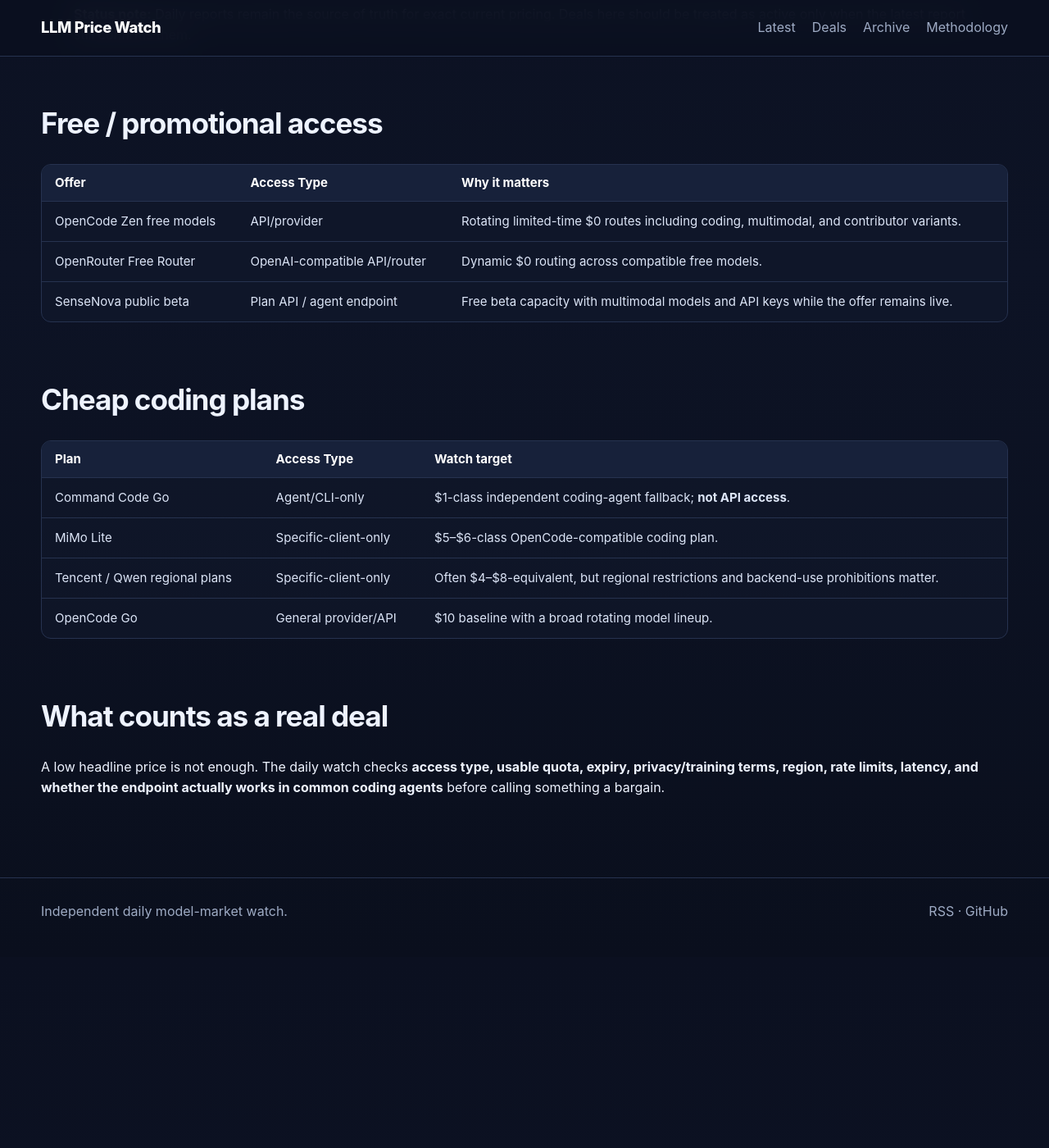
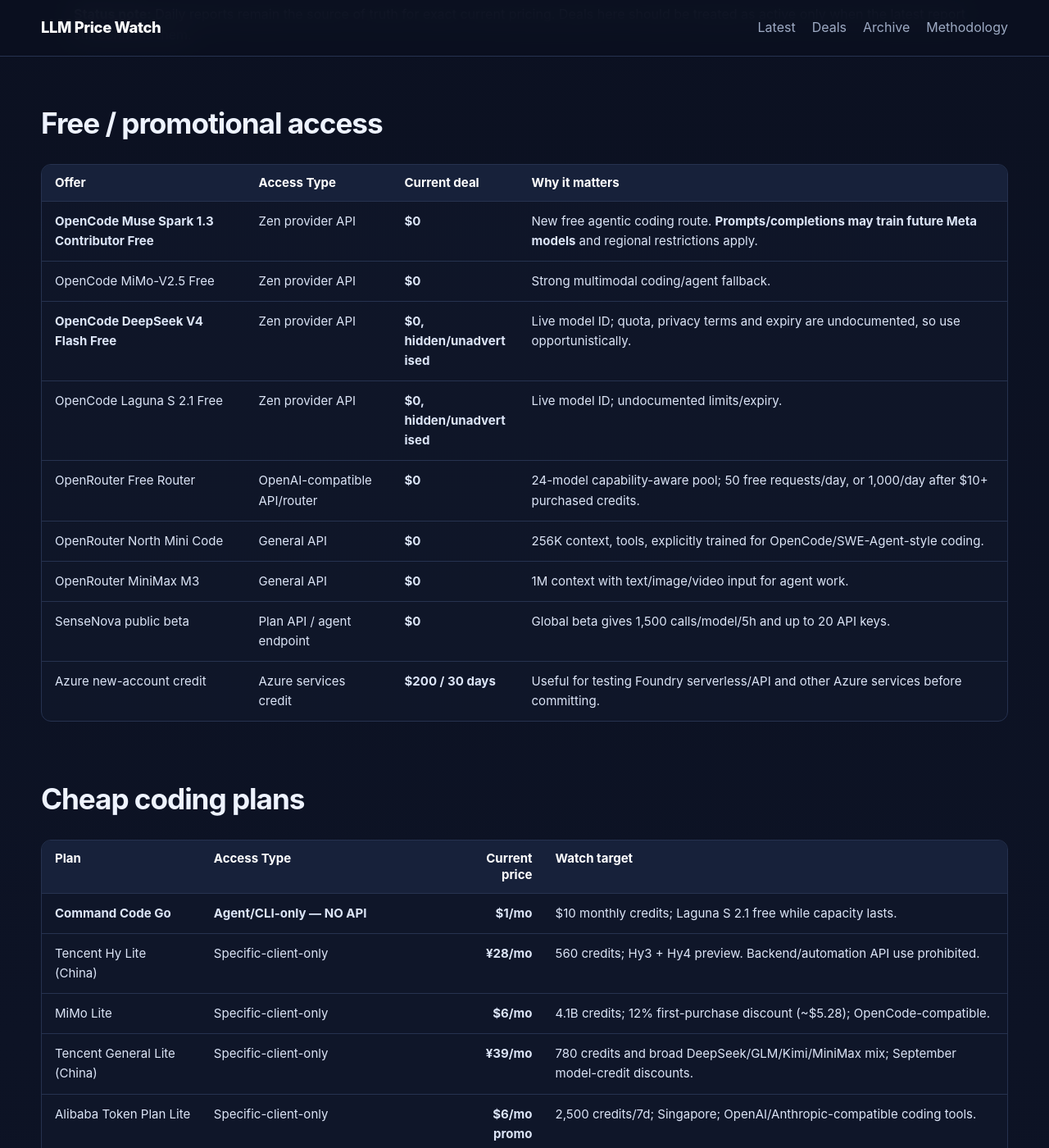
Before and after one commit to E3RC/llm-price-watch, a Jekyll site: the page built from deals.md, in a window 1280 px wide and 1400 px high, scrolled down 395 px. Shown: the whole window at 82% size. Built offline with Jekyll 4.4.1, drawn with Linux system fonts in a browser that asks for light colours; before the commit the page ends 1562 px from its top, so only the background shows below that; some of the changed text lies outside the part shown.

Commit message:
Refresh persistent LLM deals for September 4

```diff
--- a/deals.md
+++ b/deals.md
@@ -14,21 +14,54 @@ title: Current Deals
 
 ## Free / promotional access
 
-| Offer | Access Type | Why it matters |
-|---|---|---|
-| OpenCode Zen free models | API/provider | Rotating limited-time $0 routes including coding, multimodal, and contributor variants. |
-| OpenRouter Free Router | OpenAI-compatible API/router | Dynamic $0 routing across compatible free models. |
-| SenseNova public beta | Plan API / agent endpoint | Free beta capacity with multimodal models and API keys while the offer remains live. |
+| Offer | Access Type | Current deal | Why it matters |
+|---|---|---|---|
+| **OpenCode Muse Spark 1.3 Contributor Free** | Zen provider API | **$0** | New free agentic coding route. **Prompts/completions may train future Meta models** and regional restrictions apply. |
+| OpenCode MiMo-V2.5 Free | Zen provider API | **$0** | Strong multimodal coding/agent fallback. |
+| **OpenCode DeepSeek V4 Flash Free** | Zen provider API | **$0, hidden/unadvertised** | Live model ID; quota, privacy terms and expiry are undocumented, so use opportunistically. |
+| OpenCode Laguna S 2.1 Free | Zen provider API | **$0, hidden/unadvertised** | Live model ID; undocumented limits/expiry. |
+| OpenRouter Free Router | OpenAI-compatible API/router | **$0** | 24-model capability-aware pool; 50 free requests/day, or 1,000/day after $10+ purchased credits. |
+| OpenRouter North Mini Code | General API | **$0** | 256K context, tools, explicitly trained for OpenCode/SWE-Agent-style coding. |
+| OpenRouter MiniMax M3 | General API | **$0** | 1M context with text/image/video input for agent work. |
+| SenseNova public beta | Plan API / agent endpoint | **$0** | Global beta gives 1,500 calls/model/5h and up to 20 API keys. |
+| Azure new-account credit | Azure services credit | **$200 / 30 days** | Useful for testing Foundry serverless/API and other Azure services before committing. |
 
 ## Cheap coding plans
 
-| Plan | Access Type | Watch target |
-|---|---|---|
-| Command Code Go | Agent/CLI-only | $1-class independent coding-agent fallback; **not API access**. |
-| MiMo Lite | Specific-client-only | $5–$6-class OpenCode-compatible coding plan. |
-| Tencent / Qwen regional plans | Specific-client-only | Often $4–$8-equivalent, but regional restrictions and backend-use prohibitions matter. |
-| OpenCode Go | General provider/API | $10 baseline with a broad rotating model lineup. |
+| Plan | Access Type | Current price | Watch target |
+|---|---|---:|---|
+| **Command Code Go** | **Agent/CLI-only — NO API** | **$1/mo** | $10 monthly credits; Laguna S 2.1 free while capacity lasts. |
+| Tencent Hy Lite (China) | Specific-client-only | **¥28/mo** | 560 credits; Hy3 + Hy4 preview. Backend/automation API use prohibited. |
+| MiMo Lite | Specific-client-only | **$6/mo** | 4.1B credits; 12% first-purchase discount (~$5.28); OpenCode-compatible. |
+| Tencent General Lite (China) | Specific-client-only | **¥39/mo** | 780 credits and broad DeepSeek/GLM/Kimi/MiniMax mix; September model-credit discounts. |
+| Alibaba Token Plan Lite | Specific-client-only | **$6/mo promo** | 2,500 credits/7d; Singapore; OpenAI/Anthropic-compatible coding tools. |
+| Tencent International Lite | Specific-client-only | **$7/mo** | 1,000 credits; international coding/OpenClaw plan. |
+| **Command Code GOAT** | **Agent/CLI + OpenAI/Anthropic-compatible API** | **$10/mo** | $70 monthly usage; $14/5h and $35/week. |
+| OpenCode Go | General provider/API | **$10/mo** | 27-model curated pool; Omen Alpha now has a $100 model-specific monthly allowance. |
+
+## API price standouts
+
+| Model / route | Access Type | Current price / 1M tokens | Watch target |
+|---|---|---:|---|
+| **DeepSeek V4 Flash — OpenRouter/OpenInference** | General API | **$0.05 input / $0.16 output** | Raw-price leader; route/provider quality matters. |
+| **GLM-5.3-Flash — OpenRouter** | General API | **$0.075 / $0.25** | 50%-off route with 1M+ context. |
+| **DeepSeek V4 Flash — Azure Foundry** | Azure serverless/API | **$0.19 / $0.51; cache $0.028** | Surprisingly cheaper than DeepSeek direct off-peak for uncached input/output. |
+| DeepSeek V4 Flash — direct | General API | **$0.22 / $0.66 off-peak; cache $0.007** | Direct route wins on cache-hit price. |
+| Qwen3.8 Flash — Alibaba global regions | General API | **$0.113 / $0.382** | Direct Alibaba undercuts common aggregator sticker prices in Virginia/Frankfurt/Tokyo. |
+| Qwen3.8 Max — Alibaba global regions | General API | **$1.65 / $4.951** | Lower than the $2/$6 Singapore/OpenCode sticker rate. |
+| GPT-6 Astra — OpenAI / Azure Global Standard | General API / Azure serverless API | **$10 / $50; cache $1** | Azure Global and OpenAI direct currently match on raw token price. |
+
+## First-buy / regional specials
+
+| Offer | Access Type | Current deal | Catch |
+|---|---|---|---|
+| Baidu Qianfan Mini | Token Plan | **¥4.9 first month / ¥9.9 regular** | 10M tokens; limited daily first-buy allocation. |
+| Baidu Qianfan Lite | Token Plan | **¥19.9 first month / ¥40 regular** | 42M tokens; night usage discounts on selected models. |
+| Xiaomi MiMo Lite | Specific-client-only | **12% off first purchase** | First month effectively ~$5.28 at current $6 list. |
+| Tencent September promo | Specific-client-only | **50% credit consumption** on selected models | Kimi K2.7 Code, MiniMax M3 and Auto through Sep. 30 Beijing time. |
 
 ## What counts as a real deal
 
 A low headline price is not enough. The daily watch checks **access type, usable quota, expiry, privacy/training terms, region, rate limits, latency, and whether the endpoint actually works in common coding agents** before calling something a bargain.
+
+Plans that provide an API-shaped key but explicitly restrict it to approved coding/agent clients are classified here as **specific-client-only**, not general API access. Azure serverless token pricing, Azure provisioned throughput, and managed GPU compute are also kept separate because their economics are not directly interchangeable.
```
